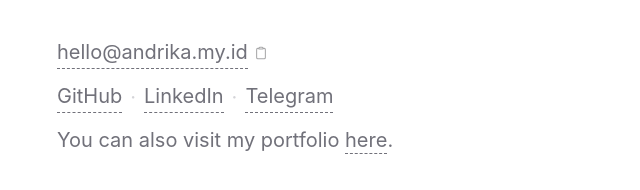
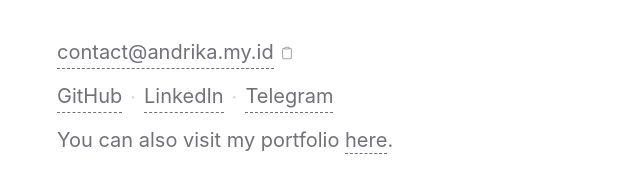
Before and after one commit to andrika33/andrika-portfolio, a plain HTML site: page index.html in a window 1280 px wide. Both pictures are taken after a click on the button "Copy email". Shown: the part 372-562 px from the top of the page, 319-959 px from the left. Drawn offline with nearby package versions, Linux system fonts and the light colour scheme.

Commit message:
update email from hello to contact@andrika.my.id

```diff
--- a/index.html
+++ b/index.html
@@ -152,7 +152,7 @@
     <div style="font-size:1.25rem;">
       <!-- Email -->
       <div class="flex items-center mb-3">
-        <a href="mailto:hello@andrika.my.id" class="text-zinc-500 dark:text-zinc-400 hover:text-zinc-700 dark:hover:text-zinc-200">hello@andrika.my.id</a>
+        <a href="mailto:contact@andrika.my.id" class="text-zinc-500 dark:text-zinc-400 hover:text-zinc-700 dark:hover:text-zinc-200">contact@andrika.my.id</a>
         <button class="copy-btn" onclick="copyEmail()" title="Copy email">
           <svg xmlns="http://www.w3.org/2000/svg" fill="none" viewBox="0 0 24 24" stroke-width="1.8" stroke="currentColor">
             <path stroke-linecap="round" stroke-linejoin="round" d="M15.666 3.888A2.25 2.25 0 0 0 13.5 2.25h-3c-1.03 0-1.9.693-2.166 1.638m7.332 0c.055.194.084.4.084.612v0a.75.75 0 0 1-.75.75H9a.75.75 0 0 1-.75-.75v0c0-.212.03-.418.084-.612m7.332 0c.646.049 1.288.11 1.927.184 1.1.128 1.907 1.077 1.907 2.185V19.5a2.25 2.25 0 0 1-2.25 2.25H6.75A2.25 2.25 0 0 1 4.5 19.5V6.257c0-1.108.806-2.057 1.907-2.185a48.208 48.208 0 0 1 1.927-.184" />
@@ -240,7 +240,7 @@
     }
 
     function copyEmail() {
-      navigator.clipboard.writeText('hello@andrika.my.id').then(() => {
+      navigator.clipboard.writeText('contact@andrika.my.id').then(() => {
         const toast = document.getElementById('copyToast')
         toast.classList.add('show')
         setTimeout(() => toast.classList.remove('show'), 2000)
```
